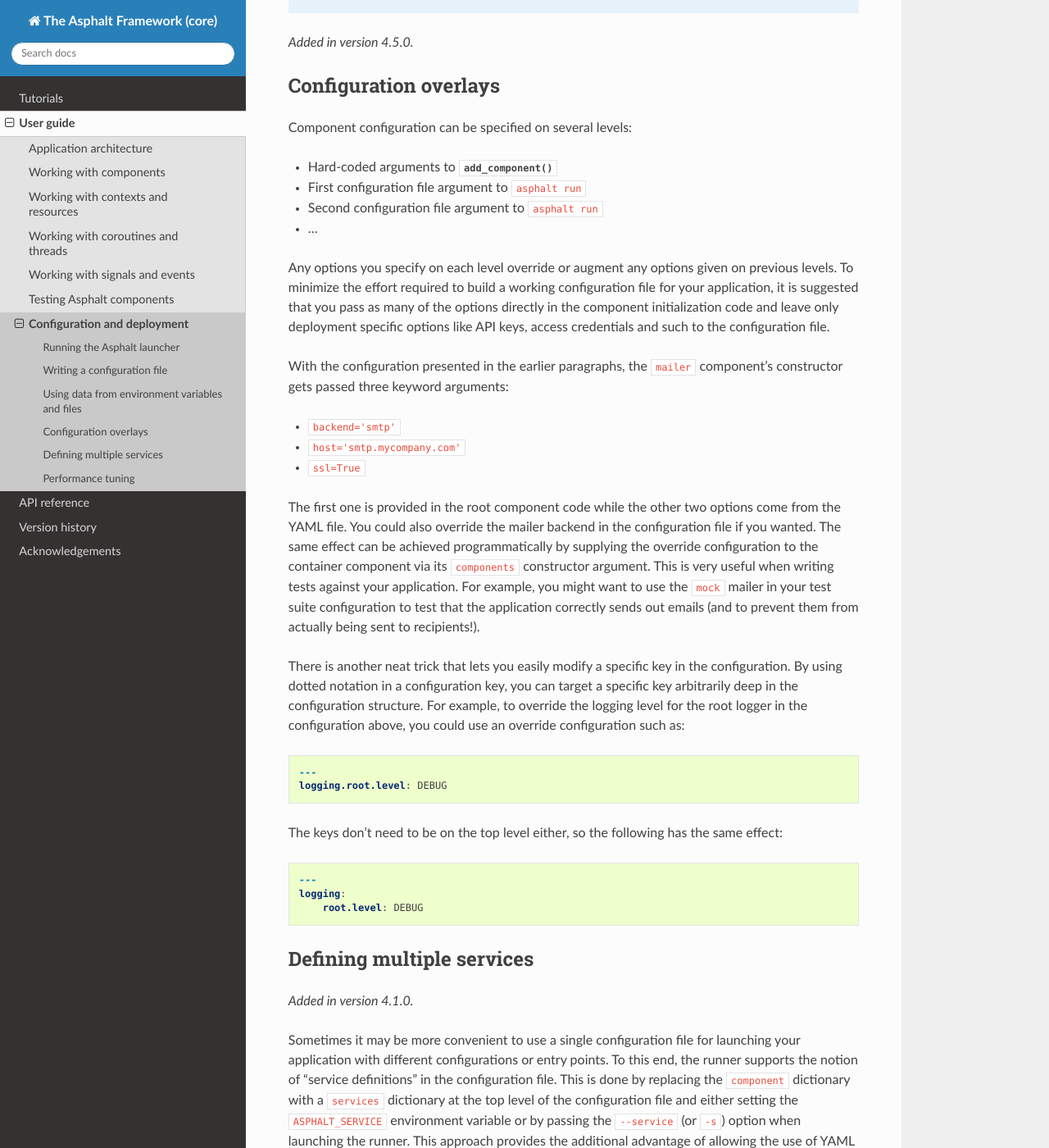
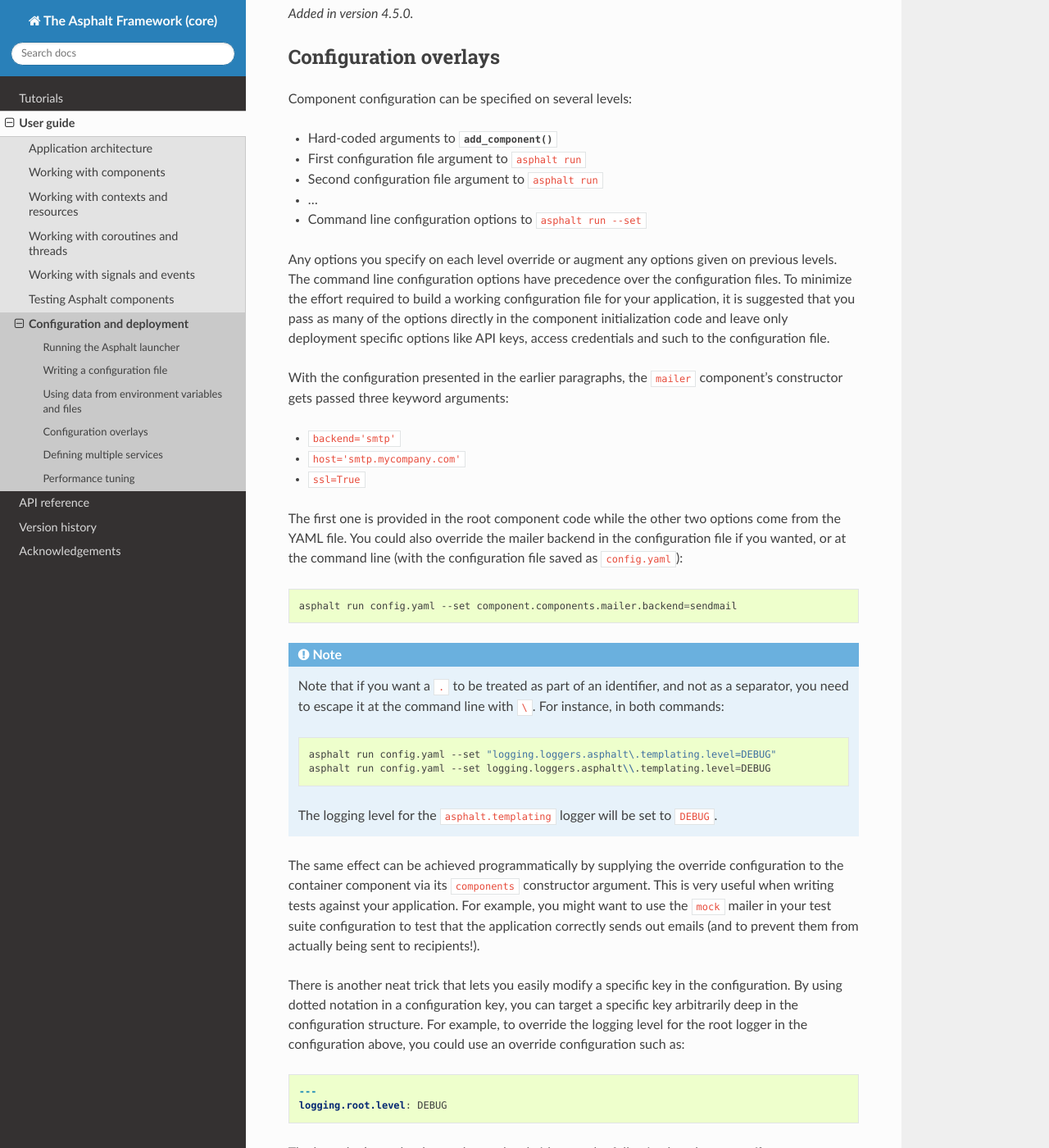
Before and after one commit to asphalt-framework/asphalt, a Sphinx documentation site: the page built from docs/userguide/deployment.rst, in a window 1280 px wide and 1400 px high, scrolled down 2979 px. Shown: the whole window at 82% size. Built offline with Sphinx 7.4.7 and the Read the Docs theme 2.0.0, drawn with Linux system fonts in a browser that asks for light colours; the version number could not be read and is left out; some of the changed text lies outside the part shown.

Commit message:
Allow configuration through CLI (#50)
Co-authored-by: Alex Grönholm <alex.gronholm@nextday.fi>

```diff
--- a/docs/userguide/deployment.rst
+++ b/docs/userguide/deployment.rst
@@ -17,19 +17,20 @@ Running the launcher is very straightfoward:
 
 .. code-block:: bash
 
-    asphalt run yourconfig.yaml [your-overrides.yml...]
+    asphalt run yourconfig.yaml [your-overrides.yml...] [--set path.to.key=val]
 
 Or alternatively:
 
-    python -m asphalt run yourconfig.yaml [your-overrides.yml...]
+    python -m asphalt run yourconfig.yaml [your-overrides.yml...] [--set path.to.key=val]
 
 What this will do is:
 
 #. read all the given configuration files, starting from ``yourconfig.yaml``
-#. merge the configuration files' contents into a single configuration dictionary using
-    :func:`~asphalt.core.utils.merge_config`
+#. read the command line configuration options passed with ``--set``, if any
+#. merge the configuration files' contents and the command line configuration options into a single configuration dictionary using
+   :func:`~asphalt.core.utils.merge_config`.
 #. call :func:`~asphalt.core.runner.run_application` using the configuration dictionary as keyword
-    arguments
+   arguments
 
 Writing a configuration file
 ----------------------------
@@ -147,8 +148,10 @@ Component configuration can be specified on several levels:
 * First configuration file argument to ``asphalt run``
 * Second configuration file argument to ``asphalt run``
 * ...
+* Command line configuration options to ``asphalt run --set``
 
 Any options you specify on each level override or augment any options given on previous levels.
+The command line configuration options have precedence over the configuration files.
 To minimize the effort required to build a working configuration file for your application, it is
 suggested that you pass as many of the options directly in the component initialization code and
 leave only deployment specific options like API keys, access credentials and such to the
@@ -162,12 +165,29 @@ gets passed three keyword arguments:
 * ``ssl=True``
 
 The first one is provided in the root component code while the other two options come from the YAML
-file. You could also override the mailer backend in the configuration file if you wanted. The same
-effect can be achieved programmatically by supplying the override configuration to the container
-component via its ``components`` constructor argument. This is very useful when writing tests
-against your application. For example, you might want to use the ``mock`` mailer in your test suite
-configuration to test that the application correctly sends out emails (and to prevent them from
-actually being sent to recipients!).
+file. You could also override the mailer backend in the configuration file if you wanted, or at the
+command line (with the configuration file saved as ``config.yaml``):
+
+.. code-block:: bash
+
+    asphalt run config.yaml --set component.components.mailer.backend=sendmail
+
+.. note::
+    Note that if you want a ``.`` to be treated as part of an identifier, and not as a separator,
+    you need to escape it at the command line with ``\``. For instance, in both commands:
+
+    .. code-block:: bash
+
+        asphalt run config.yaml --set "logging.loggers.asphalt\.templating.level=DEBUG"
+        asphalt run config.yaml --set logging.loggers.asphalt\\.templating.level=DEBUG
+
+    The logging level for the ``asphalt.templating`` logger will be set to ``DEBUG``.
+
+The same effect can be achieved programmatically by supplying the override configuration to the
+container component via its ``components`` constructor argument. This is very useful when writing
+tests against your application. For example, you might want to use the ``mock`` mailer in your test
+suite configuration to test that the application correctly sends out emails (and to prevent them
+from actually being sent to recipients!).
 
 There is another neat trick that lets you easily modify a specific key in the configuration.
 By using dotted notation in a configuration key, you can target a specific key arbitrarily deep in
--- a/docs/userguide/events.rst
+++ b/docs/userguide/events.rst
@@ -21,7 +21,7 @@ Here's how it works::
 
 
     class CustomEvent(Event):
-        def __init__(source, topic, extra_argument):
+        def __init__(self, source, topic, extra_argument):
             super().__init__(source, topic)
             self.extra_argument = extra_argument
 
```
Also changed, not shown: 2 other files.
